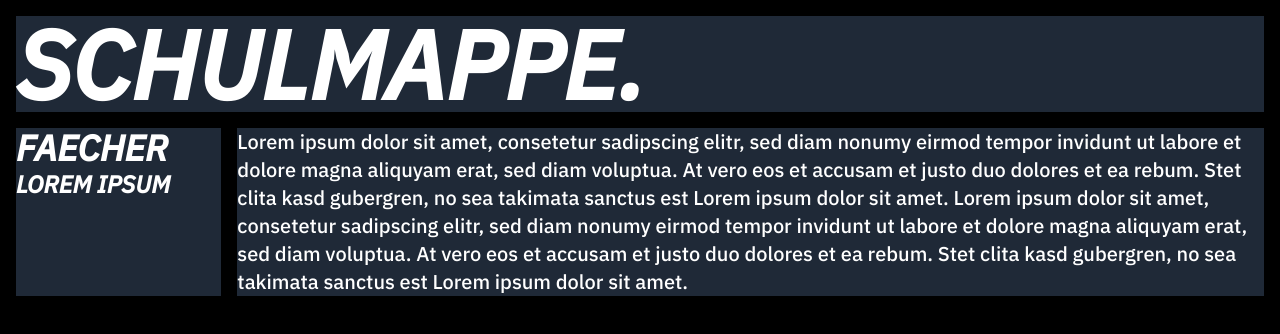
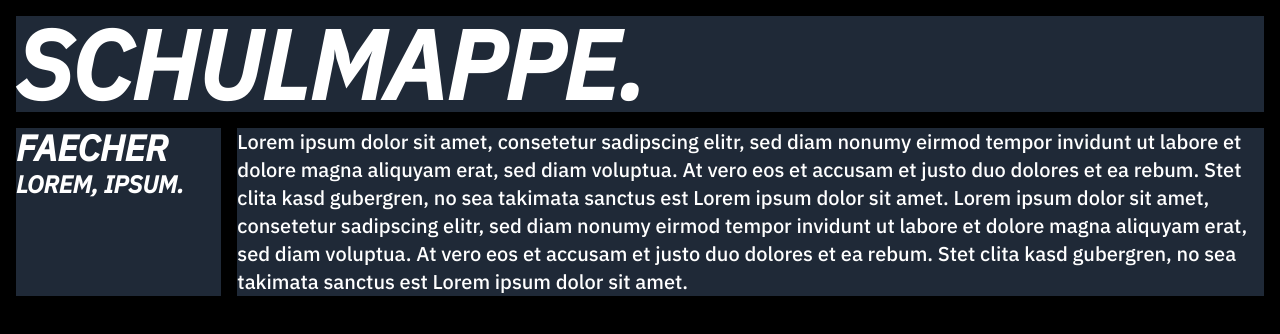
Before and after one commit to FortsetzungF/schulmappe-frontend, a Next.js app: page / in a window 1280 px wide. Shown: the top 334 px of the page. Built offline with nearby package versions, Linux system fonts and the light colour scheme.

Commit message:
add Faecherlist and FaecherlistItem component

```diff
--- /dev/null
+++ b/components/Faecherlist.js
@@ -0,0 +1,11 @@
+import FaecherlistItem from "@components/FaecherlistItem";
+
+export default function Faecherlist() {
+  return(
+    <div className="font-extrabold italic uppercase">
+      <h2 className="text-2xl lg:text-4xl">faecher</h2>
+
+      <FaecherlistItem>Lorem, ipsum.</FaecherlistItem>
+    </div>
+  )
+}
--- /dev/null
+++ b/components/FaecherlistItem.js
@@ -0,0 +1,7 @@
+export default function FaecherlistItem({ children }) {
+  return(
+    <div className="text-xl lg:text-2xl text-center lg:text-left">
+        {children}
+    </div>
+  )
+}
--- a/components/Sidebar.js
+++ b/components/Sidebar.js
@@ -1,11 +1,9 @@
+import Faecherlist from "@components/Faecherlist";
+
 export default function Sidebar() {
   return(
-    <div className="my-4 lg:basis-1/6 font-extrabold italic uppercase bg-gray-800 print:hidden">
-      <h2 className="text-2xl lg:text-4xl">faecher</h2>
-
-      <div className="text-xl lg:text-2xl text-center lg:text-left">
-        lorem ipsum
-      </div>
+    <div className="my-4 lg:basis-1/6 bg-gray-800 print:hidden">
+      <Faecherlist />
     </div>
   )
 }
```
